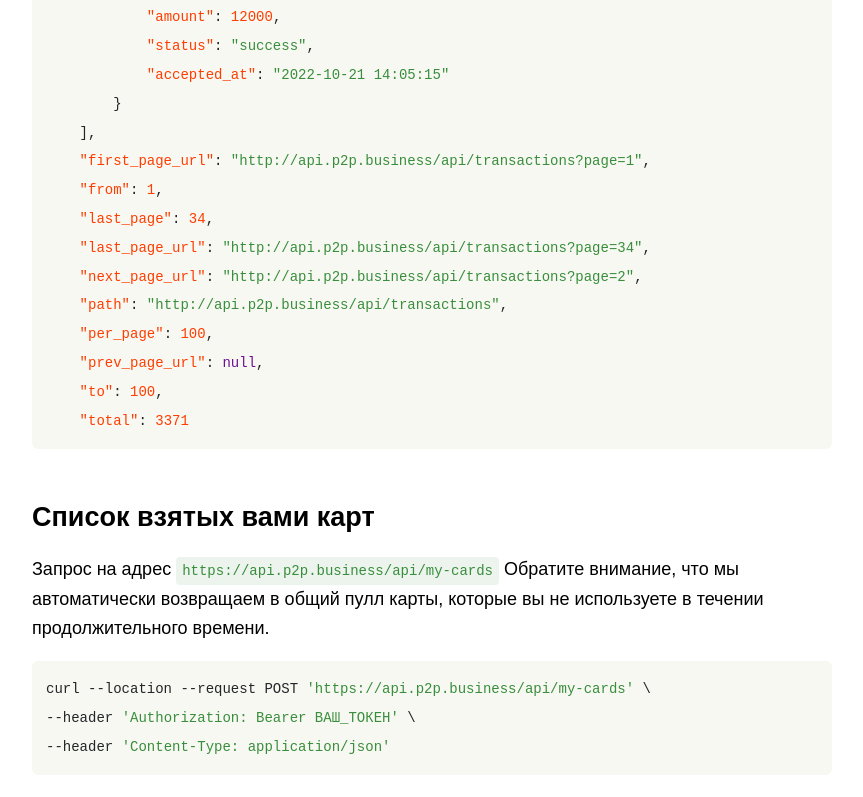
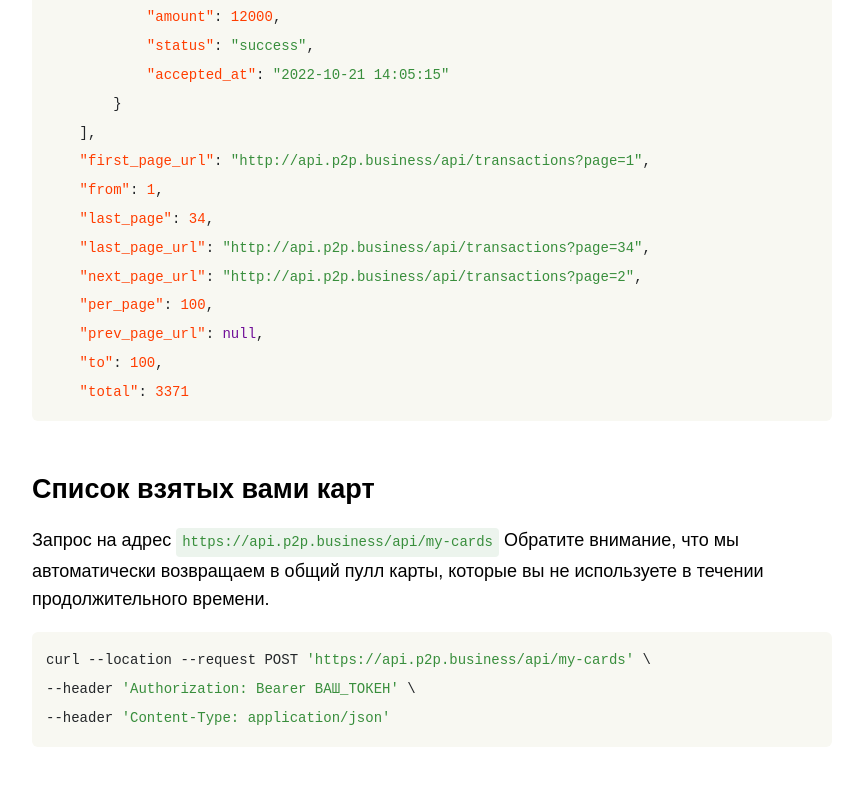
Before and after one commit to mallabs/p2p_docs, a plain HTML site: page index.html in a window 1280 px wide. Shown: the part 5920-6717 px from the top of the page, without its empty margins (208-1071 px from the left). Drawn offline with Linux system fonts and the light colour scheme.

Commit message:
Update index.html

```diff
--- a/index.html
+++ b/index.html
@@ -263,7 +263,6 @@
     "last_page": 34,
     "last_page_url": "http://api.p2p.business/api/transactions?page=34",
     "next_page_url": "http://api.p2p.business/api/transactions?page=2",
-    "path": "http://api.p2p.business/api/transactions",
     "per_page": 100,
     "prev_page_url": null,
     "to": 100,
```
